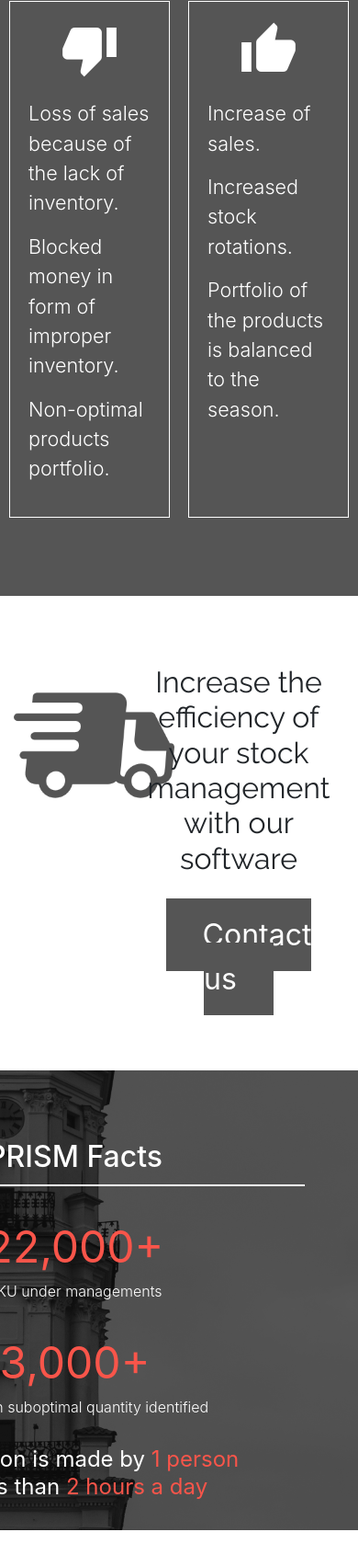
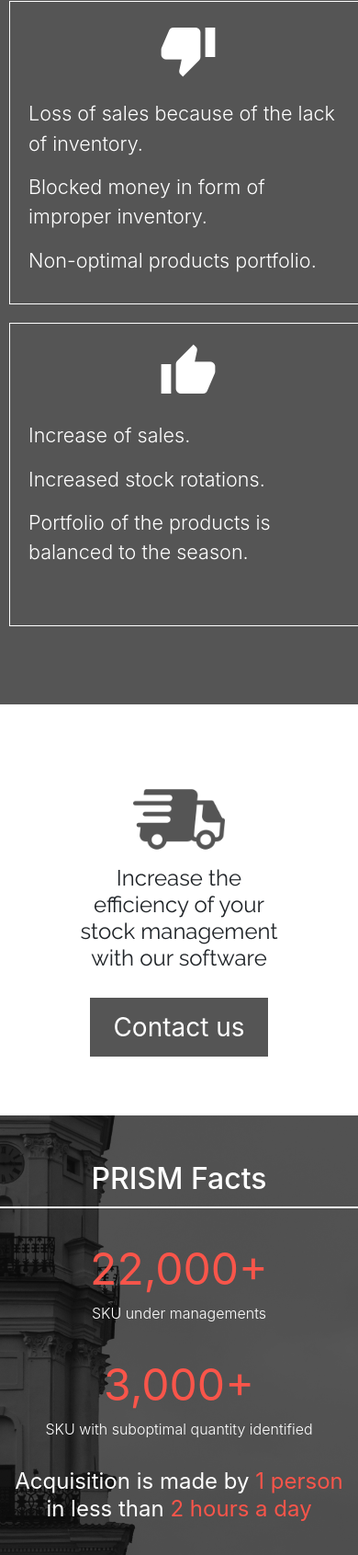
Before and after one commit to MarcusAdauge/prism-landing, a plain HTML site: page index.html in a window 390 px wide. Shown: the part 1501-3192 px from the top of the page at 92% size. Drawn offline with nearby package versions, Linux system fonts and the light colour scheme.

Commit message:
made the home page responsive

```diff
--- a/css/style.css
+++ b/css/style.css
@@ -1,4 +1,5 @@
 html {
+    width: 100%;
     height: 100%;
 }
 
@@ -86,20 +87,6 @@ html {
 
 .menu ul li:hover::before {
     width: 100%;
-}
-
-@media screen and (max-width: 768px){
-    .header {
-        height: 400px;
-    }
-
-    .logo {
-        width: 350px;
-    }
-
-    .menu ul li {
-        margin: 0 15px;
-    }
 }
 /* End of Header */
 
@@ -206,7 +193,7 @@ html {
 .facts-container {
     position: absolute;
     width: 500px;
-    top: 15%;
+    top: 10%;
     right: 15%;
 }
 
@@ -294,3 +281,81 @@ html {
     height: 100%;
 }
 /* End of Footer */
+
+@media screen and (max-width: 1000px){
+
+    .footer-logo {
+        width: 250px;
+        height: auto;
+        display: block;
+        margin: auto;
+    }
+
+    .contact-info-row {
+        height: 500px;
+        display: flex;
+        flex-direction: column;
+        justify-content: space-around;
+        align-items: center;
+    }
+
+    .social-media-container {
+        justify-content: center;
+        align-items: center;
+    }
+}
+
+@media screen and (max-width: 768px){
+    .header {
+        height: 400px;
+    }
+
+    .logo {
+        width: 350px;
+    }
+
+    .menu ul li {
+        margin: 0 15px;
+    }
+
+    .before-after-row {
+        display: flex;
+        flex-direction: column;
+        height: 700px;
+    }
+
+    .before-after-row .col {
+        height: 300px;
+    }
+
+    .call-to-action-row {
+        display: flex;
+        flex-direction: column;
+        justify-content: center;
+        align-items: center;
+    }
+
+    .call-to-action-row .section-title {
+        font-size: 1.5rem;
+    }
+
+    .acceleration-image {
+        width: 100px;
+        height: auto;
+    }
+
+    .facts-container {
+        position: absolute;
+        width: 400px;
+        top: 10%;
+        left: 50%;
+        transform: translateX(-50%);
+    }
+}
+
+@media screen and (max-width: 450px){
+    .contact-button {
+        font-size: 1.75rem;
+        padding: 15px 25px;
+    }
+}
--- a/index.html
+++ b/index.html
@@ -68,7 +68,7 @@
             Before & After <span class="emphasized">PRISM</span>
         </h2>
 
-        <div class="row">
+        <div class="row before-after-row">
             <div class="col">
                 <i class="material-icons">thumb_down</i>
 
@@ -94,7 +94,7 @@
 
 <section class="section">
     <div class="container">
-        <div class="row">
+        <div class="row call-to-action-row">
             <div class="col-4 text-center">
                 <img class="acceleration-image" src="img/fast-delivery.png" alt="Fast delivery icon">
             </div>
```
